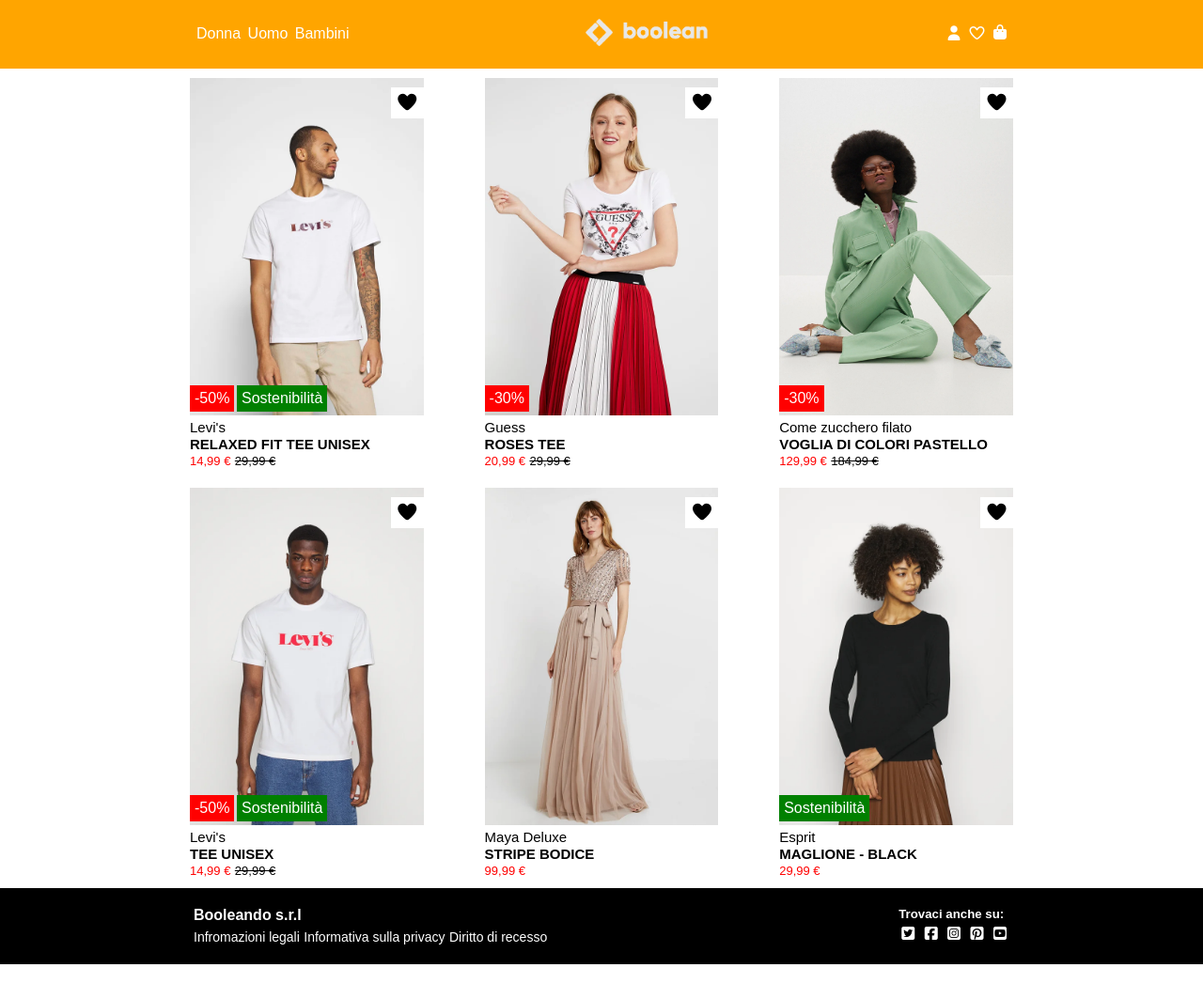
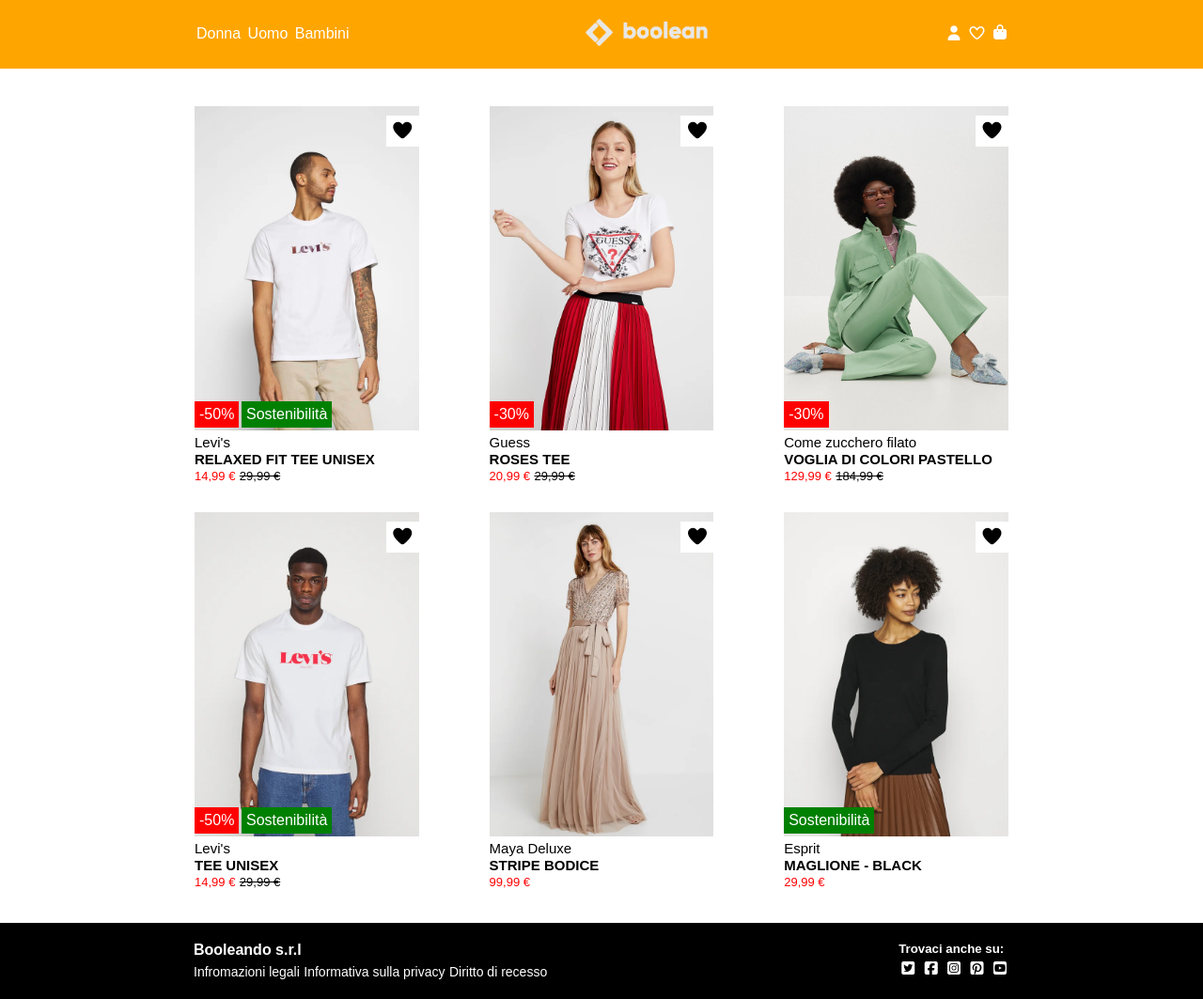
Before and after one commit to giuseppepetrazzuolo6/html-css-boolando, a plain HTML site: page index.html in a window 1280 px wide. Shown: the whole page at 94% size. Before the commit the page ends 1026 px from the top, so only its background shows below. Drawn offline with Linux system fonts and the light colour scheme.

Commit message:
fix padding for card and margin for header and footer

```diff
--- a/assets/css/style.css
+++ b/assets/css/style.css
@@ -51,6 +51,7 @@
 header {
     background-color: orange;
     padding: 20px;
+    margin-bottom: 25px;
 
     a {
         color: white;
@@ -74,7 +75,7 @@
 /*main*/
 .card {
     width: 30%;
-    padding: 10px;
+    padding: 15px;
 
     img {
         max-width: 100%;
@@ -171,6 +172,7 @@
 footer {
     background-color: black;
     padding: 20px;
+    margin-top: 20px;
 
     h4,
     h5 {
```
